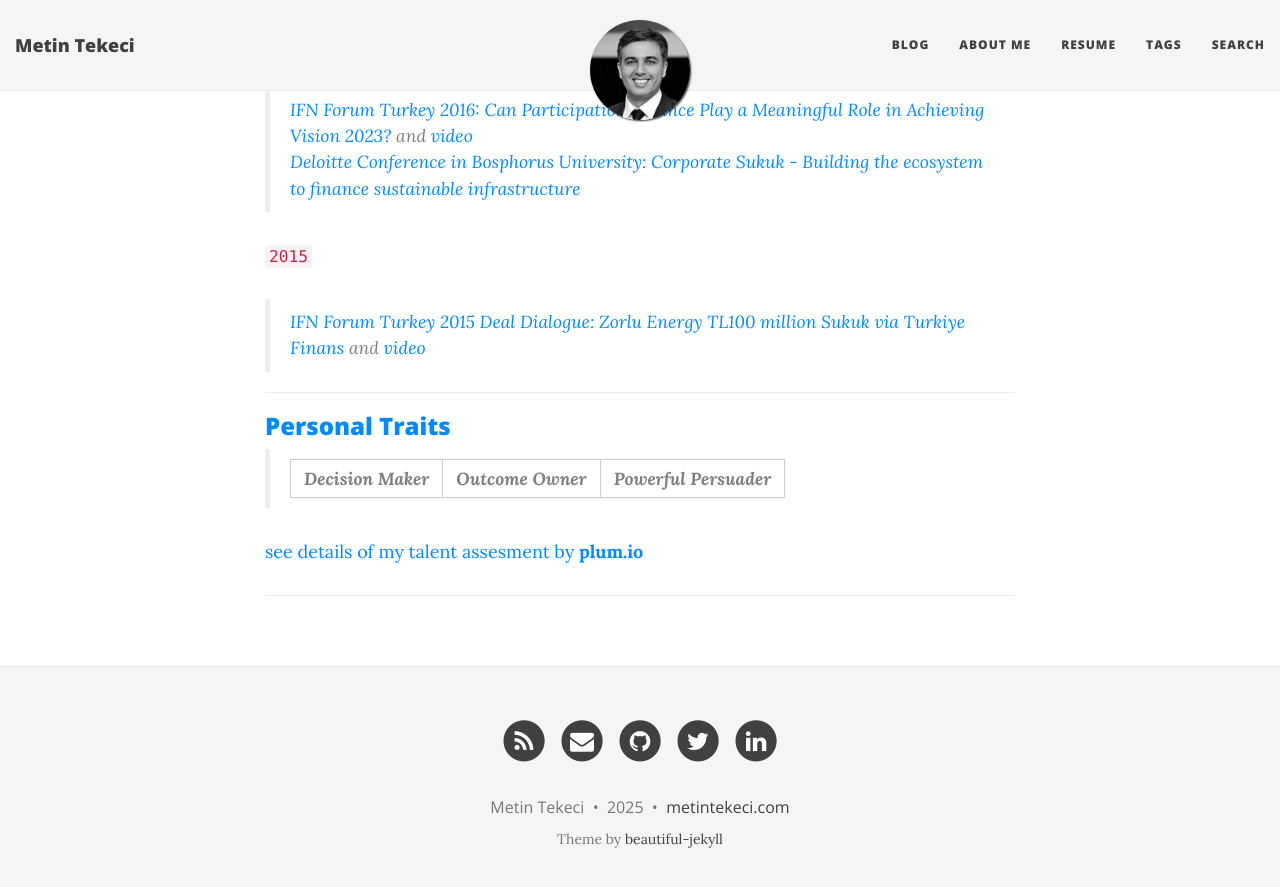
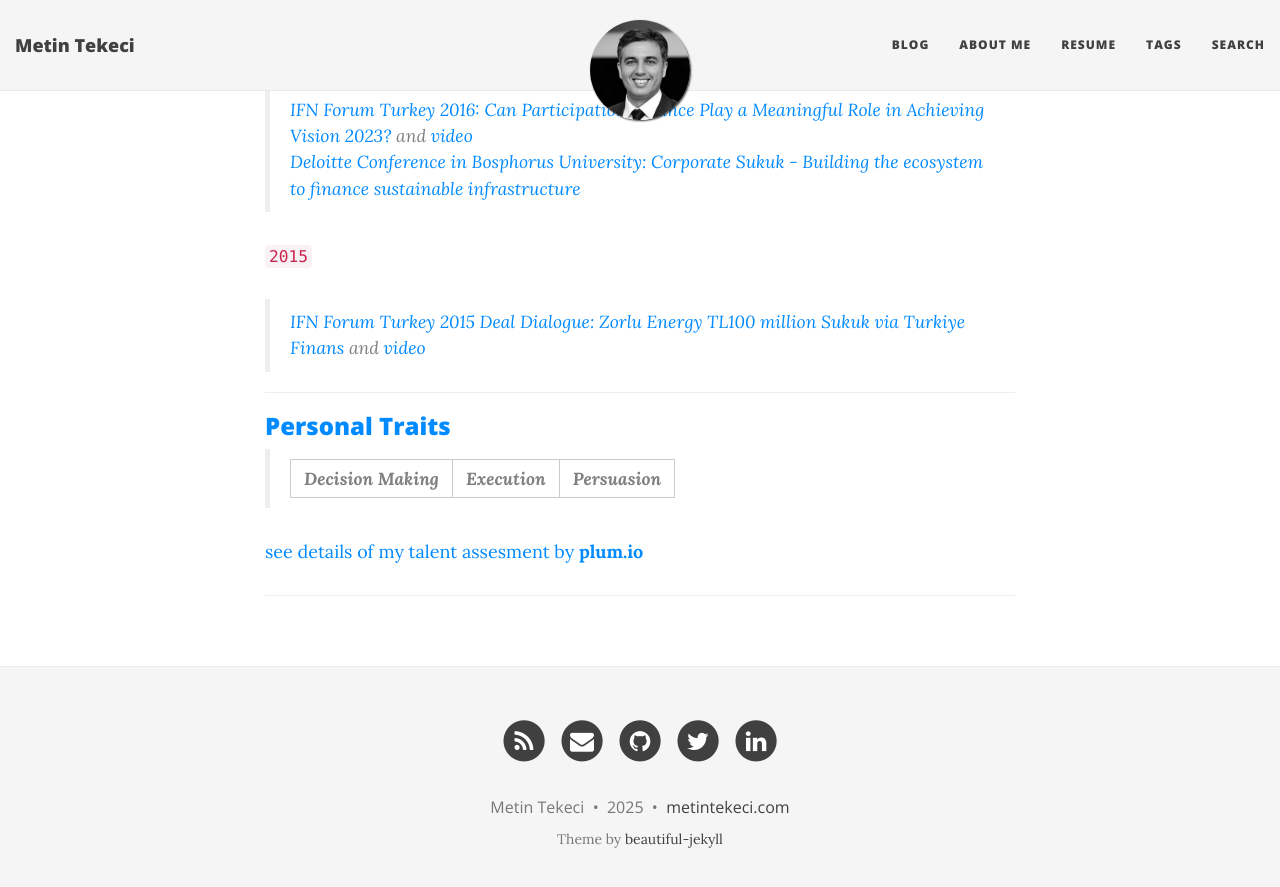
Before and after one commit to metintekeci/metintekeci.github.io, a Jekyll site: the page built from aboutme.md, in a window 1280 px wide and 900 px high, scrolled down 938 px. Shown: the top 887 px of the window. Built offline with Jekyll 4.4.1, drawn with Linux system fonts in a browser that asks for light colours; nearby versions of some CDN libraries; library files that are not in the unit come from our copies.

```diff
--- a/aboutme.md
+++ b/aboutme.md
@@ -34,9 +34,9 @@ https://cibafi.org/Files/L1/Content/CI1755-CIBAFI-IRTISpeakersGuide19.3.17.pdf)
 
 ---
 
-### [Personal Traits](https://secure.plum.io/en/p/PgqCnT4yKwiat0x25Xzevw "click to see my talent assesment result by plum.io")
+### [Personal Traits](https://secure.plum.io/en/p/PgqCnT4yKwiat0x25Xzevw "click to see my talent assesment result by `plum.io`")
 
-> | __Decision Maker__ | __Outcome Owner__ | __Powerful Persuader__ |
+> | __Decision Making__ | __Execution__ | __Persuasion__ |
 
 [see details of my talent assesment by __plum.io__](https://secure.plum.io/en/p/PgqCnT4yKwiat0x25Xzevw)
 
```
